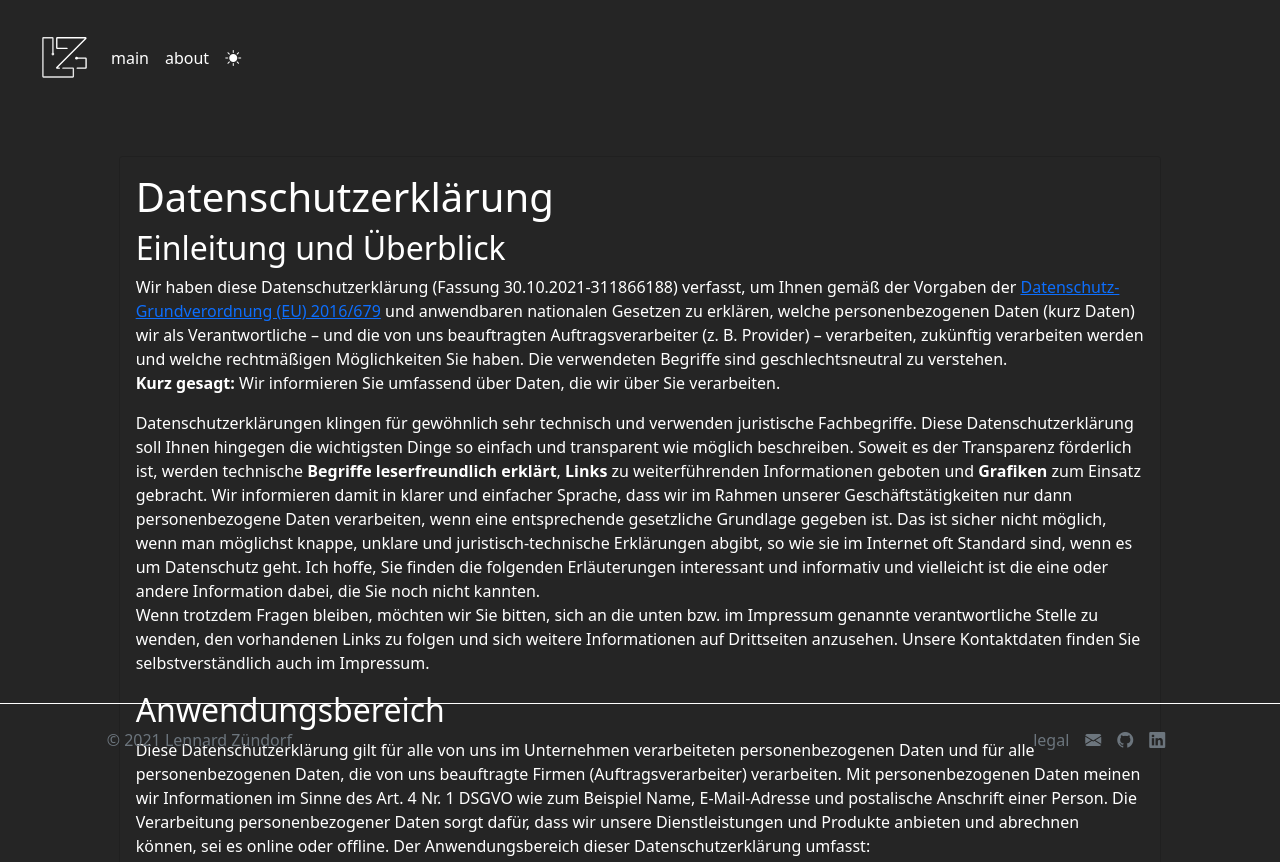
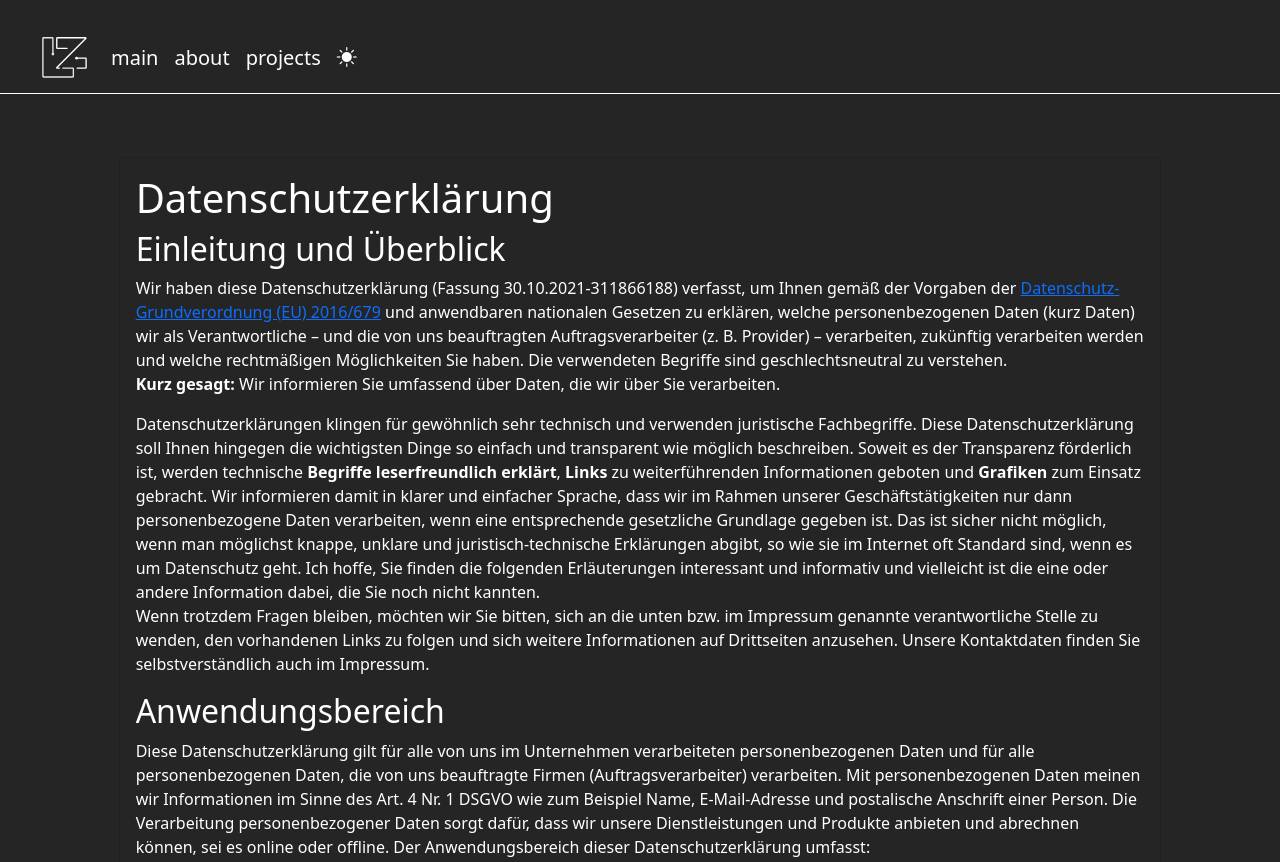
Before and after one commit to LennardZuendorf/website_zuendorf.me, a plain HTML site: page legal.html in a window 1280 px wide. Shown: the top 862 px of the page. Drawn offline with nearby package versions, Linux system fonts and the light colour scheme.

Commit message:
updated content, style

```diff
--- a/css/style.css
+++ b/css/style.css
@@ -48,7 +48,6 @@
 }
 
 body{
-    height: 100%;
     background-color: var(--background-color) !important;
 }
 
--- a/legal.html
+++ b/legal.html
@@ -25,33 +25,45 @@
 <body onload="startupColor();">
 
 <!--navbar-->
-<nav class="navbar navbar-expand-lg navbar-dark bg-dark">
-
-    <div class="container-fluid">
-        <a class="navbar-brand" href="#">
+<nav id="navbar" class="navbar navbar-expand-lg navbar-dark border-bottom">
+    <div class="container-fluid ">
+        <a class="navbar-brand">
             <img id="navbar-icon" src="./img/logo_light_regular.svg" alt="" width="45" height="45">
         </a>
-        <button class="navbar-toggler" type="button" data-bs-toggle="collapse" data-bs-target="#navbarSupportedContent" aria-controls="navbarSupportedContent" aria-expanded="false" aria-label="Toggle navigation">
+        <button class="navbar-toggler"
+                type="button"
+                data-bs-toggle="collapse"
+                data-bs-target="#navbarSupportedContent"
+                aria-controls="navbarSupportedContent"
+                aria-expanded="false"
+                aria-label="Toggle navigation">
             <span class="navbar-toggler-icon"></span>
         </button>
         <div class="collapse navbar-collapse" id="navbarSupportedContent">
             <ul class="navbar-nav me-auto mb-2 mb-lg-0">
                 <li class="nav-item">
-                    <a class="nav-link" href="index.html" style="color: var(--text-color);">main</a>
+                    <a class="nav-link" href="index.html"
+                       style="color: var(--text-color); font-size: var(--font-size-m)">main
+                    </a>
                 </li>
                 <li class="nav-item">
-                    <a class="nav-link" href="about.html" style="color: var(--text-color);">about</a>
+                    <a class="nav-link" href="about.html"
+                       style="color: var(--text-color); font-size: var(--font-size-m)">about
+                    </a>
                 </li>
-                <!--
                 <li class="nav-item">
-                    <a class="nav-link" href="projects.html" style="color: var(--text-color);">projects</a>
+                    <a class="nav-link" href="projects.html"
+                       style="color: var(--text-color); font-size: var(--font-size-m)">projects
+                    </a>
                 </li>
-                -->
                 <li class="nav-item">
                     <a class="nav-link"
                        href="javascript:void(0);"
                        onclick="toggleColor()">
-                        <i id="colorModeIcon" class="bi bi-brightness-high-fill" style="color: var(--text-color);"></i>
+                        <i id="colorModeIcon" class="bi bi-brightness-high-fill"
+                           style="color: var(--text-color); font-size: var(--font-size-m)">
+
+                        </i>
                     </a>
                 </li>
             </ul>
@@ -843,7 +855,7 @@
 <!--content-->
 
 <!--footer-->
-<footer class="d-flex flex-wrap justify-content-between align-items-center py-3 my-4 border-top fixed-bottom">
+<footer class="d-flex flex-wrap justify-content-between align-items-center py-3 my-4 border-top">
     <p class="col-md-1"></p>
     <p class="col-md-5 mb-0 text-muted">© 2021 Lennard Zündorf</p>
 
```
Also changed, not shown: about.html (+1 -1 lines), index.html (+9 -8 lines), projects.html (+1 -1 lines).
